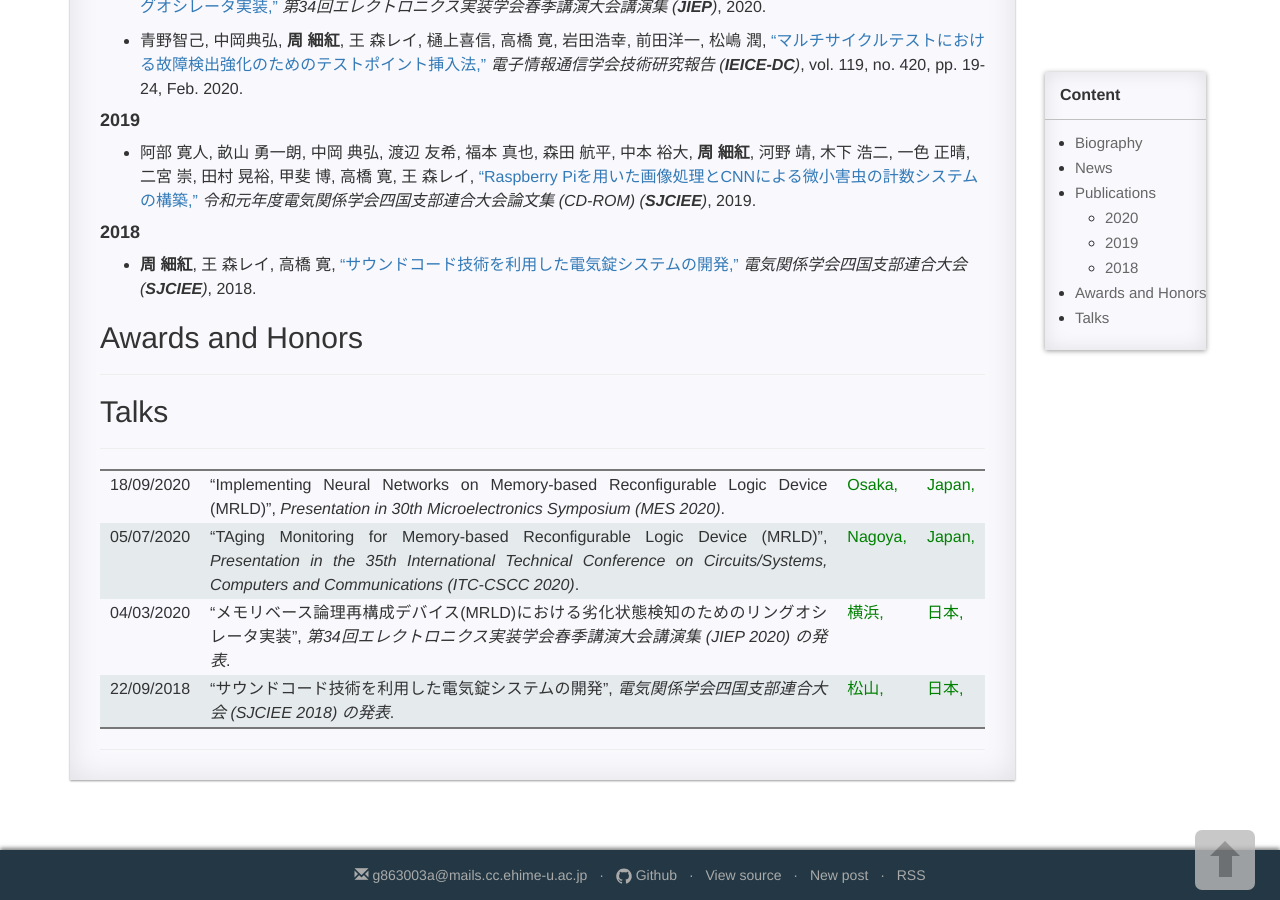
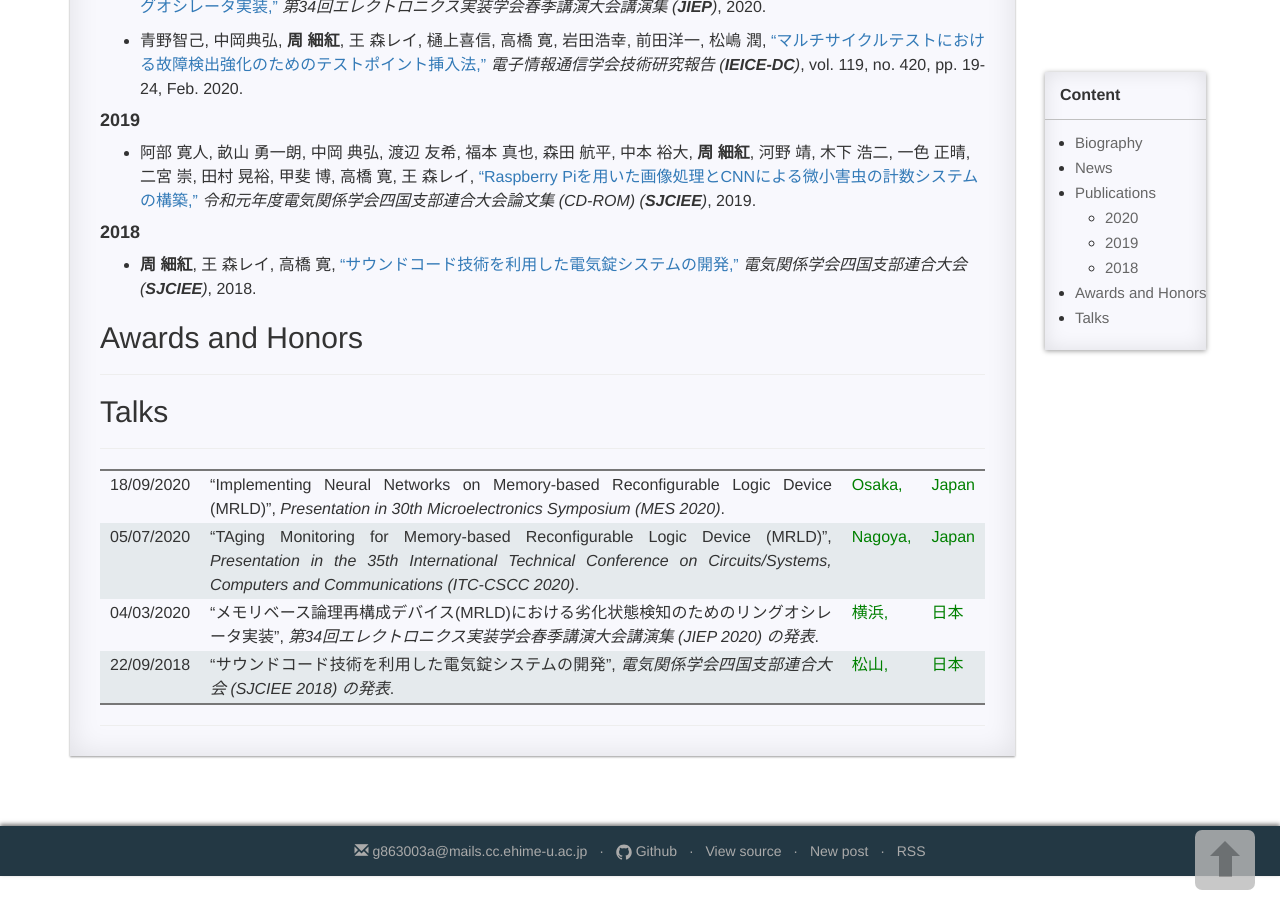
Before and after one commit to XihongZhou/xihongzhou.github.io, a Jekyll site: the page built from pages/1_homepage.md, in a window 1280 px wide and 900 px high, scrolled down 1072 px. Built offline with Jekyll 4.4.1, drawn with Linux system fonts in a browser that asks for light colours; comment, search, counter and statistics services are not loaded.

Commit message:
Update 1_homepage.md

```diff
--- a/pages/1_homepage.md
+++ b/pages/1_homepage.md
@@ -82,7 +82,7 @@ permalink: /homepage/
 
 ---
 
-|18/09/2020 |"Implementing Neural Networks on Memory-based Reconfigurable Logic Device (MRLD)", *Presentation in 30th Microelectronics Symposium (MES 2020)*. |<span style="color:green">Osaka,</span>|<span style="color:green">Japan,</span>
-|05/07/2020 |"TAging Monitoring for Memory-based Reconfigurable Logic Device (MRLD)", *Presentation in the 35th International Technical Conference on Circuits/Systems, Computers and Communications (ITC-CSCC 2020)*. |<span style="color:green">Nagoya,</span>|<span style="color:green">Japan,</span>
-|04/03/2020 |"メモリベース論理再構成デバイス(MRLD)における劣化状態検知のためのリングオシレータ実装", *第34回エレクトロニクス実装学会春季講演大会講演集 (JIEP 2020) の発表*. |<span style="color:green">横浜,</span>|<span style="color:green">日本,</span>
-|22/09/2018 |"サウンドコード技術を利用した電気錠システムの開発", *電気関係学会四国支部連合大会 (SJCIEE 2018) の発表*. |<span style="color:green">松山,</span>|<span style="color:green">日本,</span>
+|18/09/2020 |"Implementing Neural Networks on Memory-based Reconfigurable Logic Device (MRLD)", *Presentation in 30th Microelectronics Symposium (MES 2020)*. |<span style="color:green">Osaka,</span>|<span style="color:green">Japan</span>
+|05/07/2020 |"TAging Monitoring for Memory-based Reconfigurable Logic Device (MRLD)", *Presentation in the 35th International Technical Conference on Circuits/Systems, Computers and Communications (ITC-CSCC 2020)*. |<span style="color:green">Nagoya,</span>|<span style="color:green">Japan</span>
+|04/03/2020 |"メモリベース論理再構成デバイス(MRLD)における劣化状態検知のためのリングオシレータ実装", *第34回エレクトロニクス実装学会春季講演大会講演集 (JIEP 2020) の発表*. |<span style="color:green">横浜,</span>|<span style="color:green">日本</span>
+|22/09/2018 |"サウンドコード技術を利用した電気錠システムの開発", *電気関係学会四国支部連合大会 (SJCIEE 2018) の発表*. |<span style="color:green">松山,</span>|<span style="color:green">日本</span>
```
